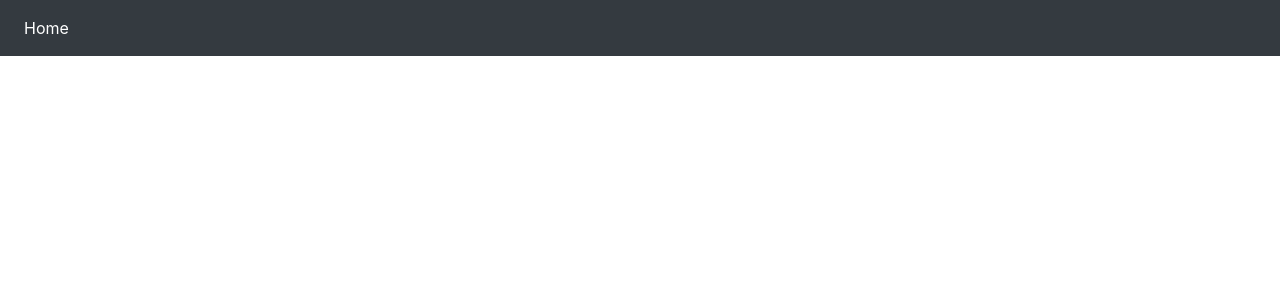
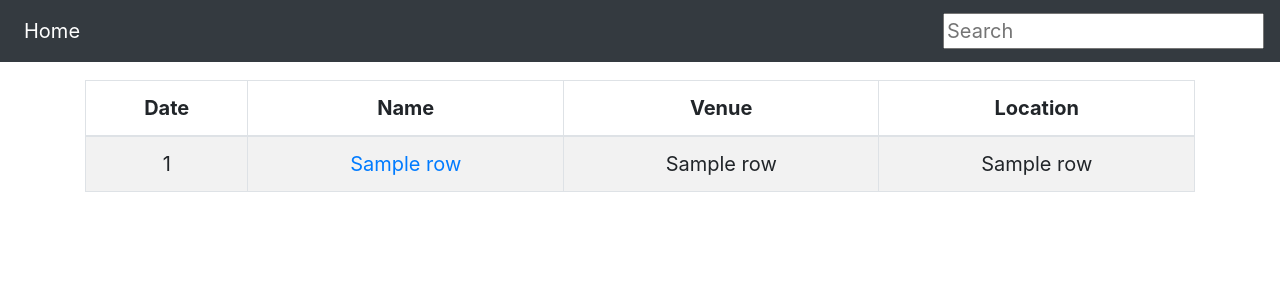
Before and after one commit to IPECLabs/Findmeacomp, a Flask app: template app/templates/table.html in a window 1280 px wide. Shown: the top 300 px of the page. Run offline with Flask 2, Linux system fonts and the light colour scheme; the template is opened without the code that fills it: most values are stand-ins (such as "Sample title", 1, 10 or a date in 2020); some libraries are stand-ins or nearby versions.

Commit message:
Add table format along with a navbar search
Also update path to the CSS file

```diff
--- a/app/templates/table.html
+++ b/app/templates/table.html
@@ -10,7 +10,7 @@
     <!-- Bootstrap core CSS -->
     <link href="../static/styles/bootstrap.min.css" rel="stylesheet">
     <!-- Custom styles for this template -->
-    <link href="../static/styles/sticky-footer-navbar.css" rel="stylesheet">
+    <link href="../static/styles/styles.css" rel="stylesheet">
     <link rel="stylesheet" href="https://use.fontawesome.com/releases/v5.1.0/css/all.css" integrity="sha384-lKuwvrZot6UHsBSfcMvOkWwlCMgc0TaWr+30HWe3a4ltaBwTZhyTEggF5tJv8tbt" crossorigin="anonymous">
 </head>
 
@@ -23,20 +23,34 @@
                         <a class="nav-link" href="index.html">Home <span class="sr-only">(current)</span></a>
                     </li>
                 </ul>
+                <form action="{{url_for('search')}}" method="POST">
+                    <input class="form" type="form" name="search" placeholder="Search">
+                </form>
             </div>
         </nav>
     </header>
-
-    <table>
+    <dir class="container">
+        <table class="table table-striped table-bordered">
+            <thead ">
+            <tr>
+                <th scope="col ">Date</th>
+                <th scope="col ">Name</th>
+                <th scope="col ">Venue</th>
+                <th scope="col ">Location</th>
+            </tr>
+        </thead>
+        <tbody>
         {% for row in data %}
-            <tr>
-                {% for d in row %}
-                    <td>{{d}}</td>
-                {% endfor %}
+            <tr scope="row ">
+                <td>{{row.0}}</td>
+                <td ><a href="{{row.4}} ">{{row.1}}</a></td>
+                <td>{{row.2}}</td>
+                <td>{{row.3}}</td>
             </tr>
         {% endfor %}
+        </tbody>
     </table>
-
+    </dir>
 </body>
 
 </html>
```
